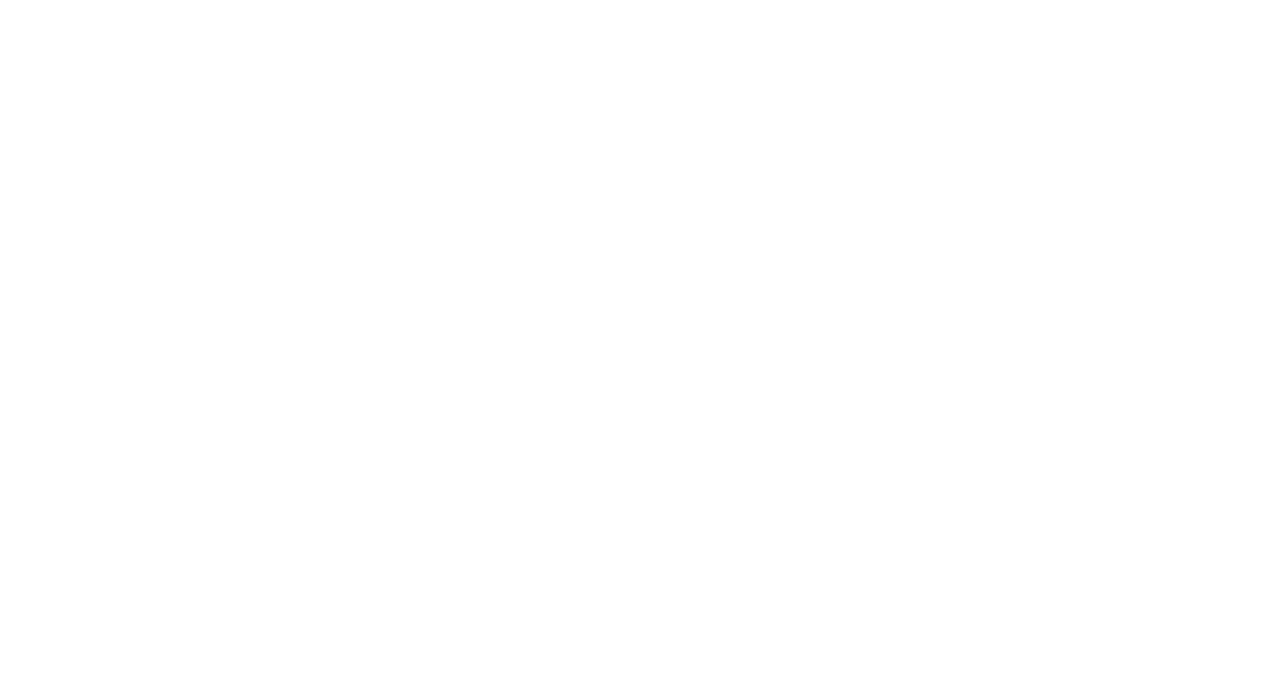
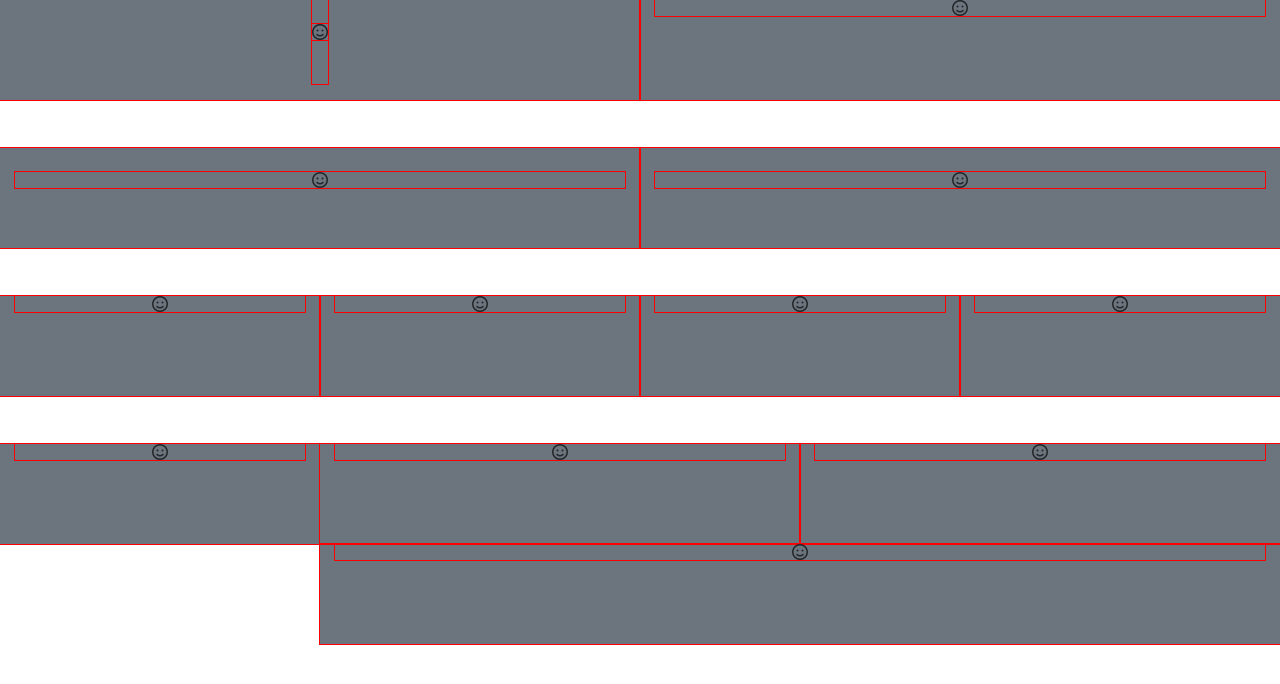
Before and after one commit to micahjbartron/smile.project, a plain HTML site: page index.html in a window 1280 px wide. Drawn offline with nearby package versions, Linux system fonts and the light colour scheme.

Commit message:
moving along

```diff
--- a/index.html
+++ b/index.html
@@ -2,15 +2,87 @@
 
 <head>
   <meta charset="UTF-8">
-  <meta name="viewport" content="width=device-width, initial-scale=1.0">
+  <meta name="viewport" content="width=device-width, initial-scale=1, shrink-to-fit=no">
   <title>Document</title>
   <link rel="stylesheet" href="https://stackpath.bootstrapcdn.com/bootstrap/4.4.1/css/bootstrap.min.css"
     integrity="sha384-Vkoo8x4CGsO3+Hhxv8T/Q5PaXtkKtu6ug5TOeNV6gBiFeWPGFN9MuhOf23Q9Ifjh" crossorigin="anonymous">
   <link rel="stylesheet" href="style.css">
 </head>
 
-<body>
+<style>
+  * {
+    outline: 1px solid red;
+  }
 
+
+  .row div {
+    height: 100px;
+  }
+</style>
+
+<body class="100vh">
+
+  <main class="container-fluid">
+
+    <div class="row bg-secondary mb-5">
+      <div class="col-6 d flex d-flex justify-content-center">
+        <p><i class="far fa-smile mt-4"></i></p>
+      </div>
+      <div class="col-6">
+        <p><i class="far fa-smile d-flex justify-content-center"></i></p>
+      </div>
+
+    </div>
+
+    <div class="row bg-secondary mb-5 d-flex justify-content-center">
+      <div class="col col-md-6">
+        <p><i class="far fa-smile mt-4 d-flex justify-content-center"></i></p>
+      </div>
+      <div class="col col-md-6">
+        <p><i class="far fa-smile mt-4 d-flex justify-content-center"></i></p>
+      </div>
+    </div>
+
+    <div class="row bg-secondary mb-5">
+      <div class="col-3">
+        <p><i class="far fa-smile d-flex justify-content-center"></i></p>
+      </div>
+      <div class="col-3">
+        <p><i class="far fa-smile d-flex justify-content-center"></i></p>
+      </div>
+      <div class="col-3">
+        <p><i class="far fa-smile d-flex justify-content-center"></i></p>
+      </div>
+      <div class="col-3">
+        <p><i class="far fa-smile d-flex justify-content-center"></i></p>
+      </div>
+    </div>
+
+    <div class="row bg-secondary">
+      <div class="col-sm-3">
+        <p><i class="far fa-smile d-flex justify-content-center"></i></p>
+      </div>
+      <div class="col-sm-9">
+        <div class="row bg-secondary">
+          <div class="col-sm-6">
+            <p><i class="far fa-smile d-flex justify-content-center"></i></p>
+          </div>
+          <div class="col-sm-6">
+            <p><i class="far fa-smile d-flex justify-content-center"></i></p>
+          </div>
+        </div>
+        <div class="row bg-secondary">
+          <div class="col-sm-12">
+            <p><i class="far fa-smile d-flex justify-content-center"></i></p>
+          </div>
+        </div>
+      </div>
+    </div>
+
+
+    </div>
+  </main>
+  <script src="https://kit.fontawesome.com/7280876eb3.js" crossorigin="anonymous"></script>
 </body>
 
 </html>
```
